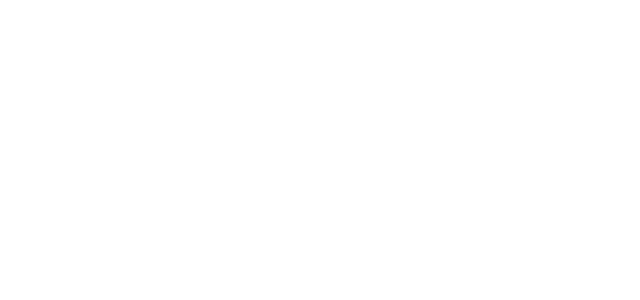
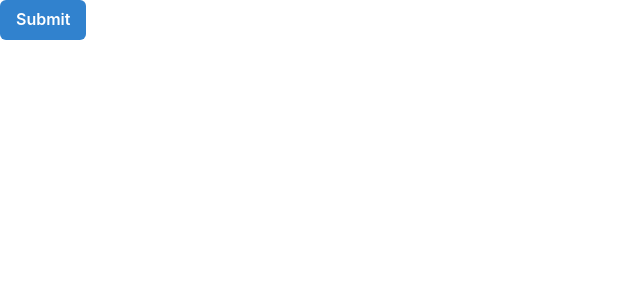
Before and after one commit to deepaksunny98/game-hub-zone, a React (Vite) app: page / in a window 1280 px wide. Shown: the top 300 px of the page, without its empty margins (0-640 px from the left). Built offline with nearby package versions, Linux system fonts and the light colour scheme.

Commit message:
Installing Chakra Ui

```diff
--- a/package.json
+++ b/package.json
@@ -10,6 +10,10 @@
     "preview": "vite preview"
   },
   "dependencies": {
+    "@chakra-ui/react": "^2.10.7",
+    "@emotion/react": "^11.14.0",
+    "@emotion/styled": "^11.14.0",
+    "framer-motion": "^12.6.3",
     "react": "^18.3.1",
     "react-dom": "^18.3.1"
   },
--- a/src/App.tsx
+++ b/src/App.tsx
@@ -1,7 +1,8 @@
+import { Button } from "@chakra-ui/react";
 import "./App.css";
 
 function App() {
-	return <></>;
+	return <Button colorScheme='blue'>Submit</Button>;
 }
 
 export default App;
--- a/src/main.tsx
+++ b/src/main.tsx
@@ -1,10 +1,13 @@
-import { StrictMode } from 'react'
-import { createRoot } from 'react-dom/client'
-import App from './App.tsx'
-import './index.css'
+import { StrictMode } from "react";
+import { createRoot } from "react-dom/client";
+import { ChakraProvider } from "@chakra-ui/react";
+import App from "./App.tsx";
+import "./index.css";
 
-createRoot(document.getElementById('root')!).render(
-  <StrictMode>
-    <App />
-  </StrictMode>,
-)
+createRoot(document.getElementById("root")!).render(
+	<StrictMode>
+		<ChakraProvider>
+			<App />
+		</ChakraProvider>
+	</StrictMode>
+);
```
Also changed, not shown: 1 other file (tests, documents, lock files or other folders).
